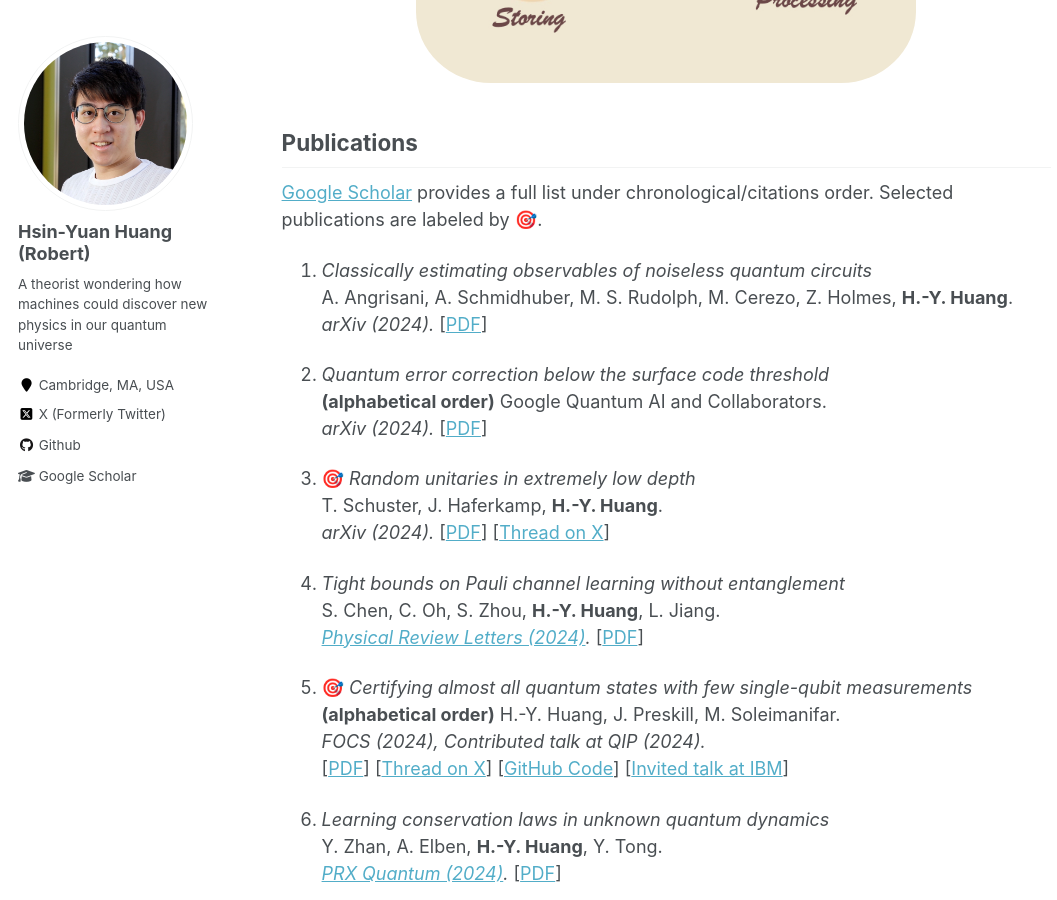
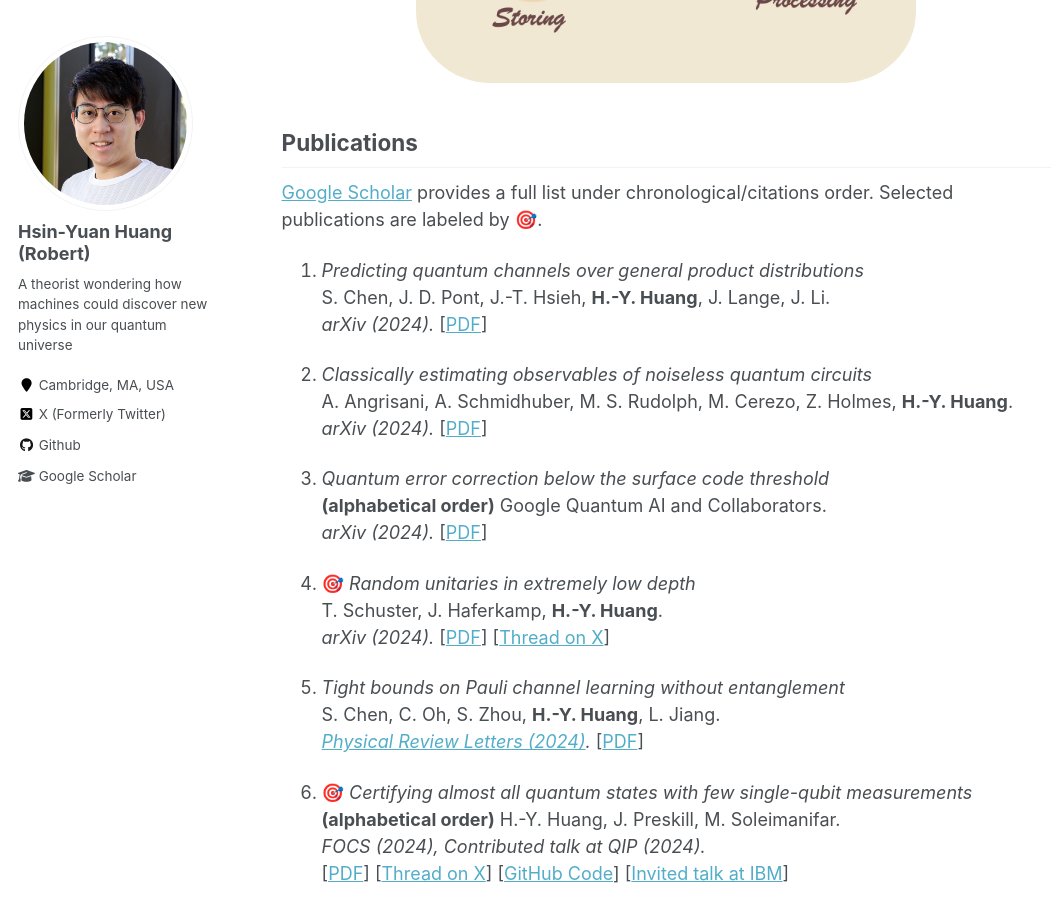
Before and after one commit to hsinyuan-huang/hsinyuan-huang.github.io, a Jekyll site: the page built from _pages/about.md, in a window 1280 px wide and 900 px high, scrolled down 1324 px. Shown: the whole window, without its empty margins (0-1057 px from the left). Built offline with Jekyll 4.4.1, drawn with Linux system fonts in a browser that asks for light colours; emoji names are drawn with the system emoji font; formulas are drawn with MathJax 3.

Commit message:
Update about.md

```diff
--- a/_pages/about.md
+++ b/_pages/about.md
@@ -32,6 +32,10 @@ My ultimate goal is to build quantum machines capable of discovering new facets
 ## Publications
 
 <a href="https://scholar.google.com/citations?user=2y5YF-gAAAAJ" target="_blank">Google Scholar</a> provides a full list under chronological/citations order. Selected publications are labeled by :dart:.
+
+1. *Predicting quantum channels over general product distributions* <br>
+S. Chen, J. D. Pont, J.-T. Hsieh, **H.-Y. Huang**, J. Lange, J. Li. <br>
+*arXiv (2024).* [<a href="https://arxiv.org/abs/2409.03684" target="_blank">PDF</a>]
 
 1. *Classically estimating observables of noiseless quantum circuits* <br>
 A. Angrisani, A. Schmidhuber, M. S. Rudolph, M. Cerezo, Z. Holmes, **H.-Y. Huang**.<br>
```
